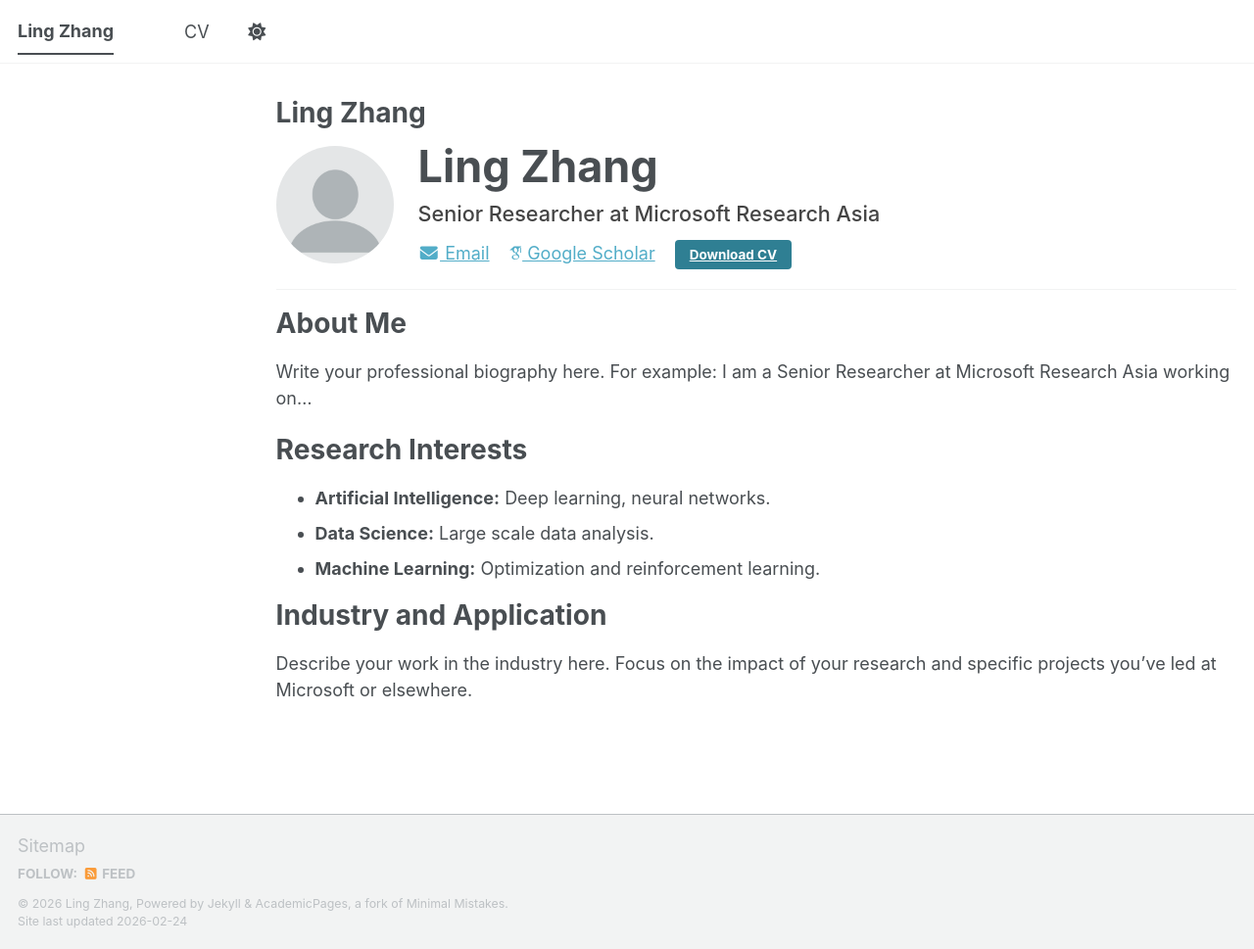
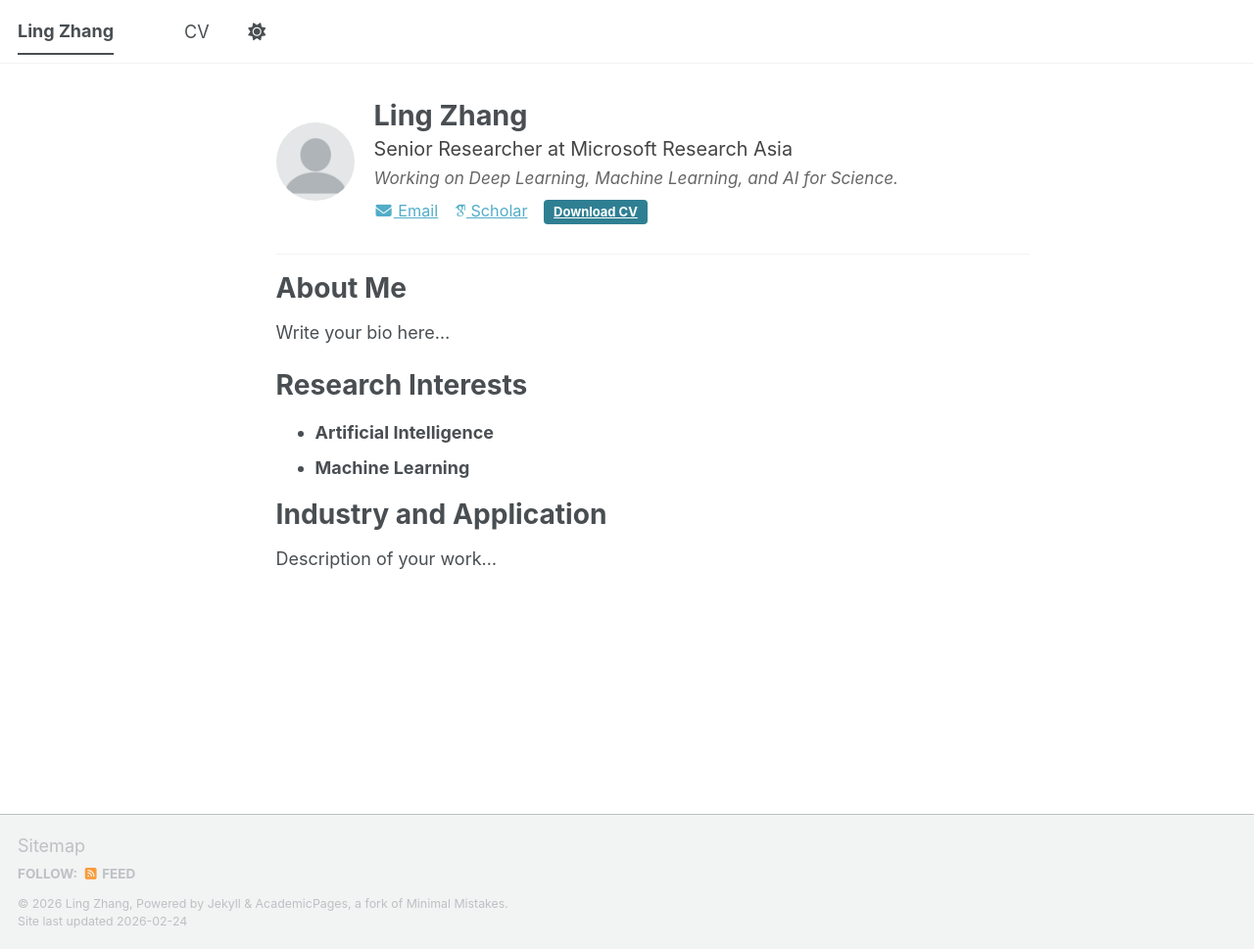
Before and after one commit to sweet-tea-olive/zhangling, a Jekyll site: the page built from _pages/about.md, in a window 1280 px wide and 969 px high. Shown: the whole window at 98% size. Built offline with Jekyll 4.4.1, drawn with Linux system fonts in a browser that asks for light colours; some web fonts are replaced; a script bundle is joined from its source files by our own code; library files that are not in the unit come from our copies.

Commit message:
Update about.md

```diff
--- a/_pages/about.md
+++ b/_pages/about.md
@@ -10,18 +10,34 @@ redirect_from:
   - /about.html
 ---
 
-<div style="display: flex; align-items: center; margin-bottom: 20px;">
-  <!-- 1. Make sure your photo is in the /images/ folder and named profile.png -->
-  <img src="/images/profile.png" style="width: 120px; height: 120px; border-radius: 50%; margin-right: 25px; object-fit: cover;">
+<style>
+  /* This hides the default "Ling Zhang" title that the template adds automatically */
+  .page__title { display: none; }
+</style>
+
+<div style="display: flex; align-items: center; margin-top: 0; margin-bottom: 30px;">
+  <!-- 1. Smaller photo (80px instead of 120px) -->
+  <img src="/images/profile.png" style="width: 80px; height: 80px; border-radius: 50%; margin-right: 20px; object-fit: cover;">
 
   <div>
-    <h1 style="margin: 0; padding: 0; border: none; font-size: 2.5em;">Ling Zhang</h1>
-    <p style="margin: 5px 0; color: #444; font-size: 1.2em; font-weight: 500;">Senior Researcher at Microsoft Research Asia</p>
+    <!-- 2. Smaller Name (using h2 instead of h1) -->
+    <h2 style="margin: 0; padding: 0; border: none; font-size: 1.6em;">Ling Zhang</h2>
 
-    <p style="margin: 10px 0 0 0; font-size: 1em;">
-      <a href="mailto:your-email@microsoft.com" style="margin-right: 15px;"><i class="fas fa-fw fa-envelope"></i> Email</a>
-      <a href="https://scholar.google.com/your-profile" style="margin-right: 15px;"><i class="ai ai-google-scholar"></i> Google Scholar</a>
-      <a href="/files/my_cv.pdf" class="btn btn--info" style="margin: 0; padding: 5px 15px;">Download CV</a>
+    <!-- 3. Brief Description -->
+    <p style="margin: 2px 0; color: #444; font-size: 1.1em; font-weight: 400;">
+      Senior Researcher at Microsoft Research Asia
+    </p>
+
+    <!-- 4. Sub-description / Research focus -->
+    <p style="margin: 0; color: #666; font-size: 0.95em; font-style: italic;">
+      Working on Deep Learning, Machine Learning, and AI for Science.
+    </p>
+
+    <!-- 5. Links and Button -->
+    <p style="margin: 8px 0 0 0; font-size: 0.9em;">
+      <a href="mailto:your-email@microsoft.com" style="margin-right: 12px;"><i class="fas fa-fw fa-envelope"></i> Email</a>
+      <a href="https://scholar.google.com" style="margin-right: 12px;"><i class="ai ai-google-scholar"></i> Scholar</a>
+      <a href="/files/my_cv.pdf" class="btn btn--info" style="margin: 0; padding: 3px 10px; font-size: 0.8em;">Download CV</a>
     </p>
   </div>
 </div>
@@ -29,12 +45,11 @@ redirect_from:
 <hr>
 
 # About Me
-Write your professional biography here. For example: I am a Senior Researcher at Microsoft Research Asia working on...
+Write your bio here...
 
 # Research Interests
-* **Artificial Intelligence:** Deep learning, neural networks.
-* **Data Science:** Large scale data analysis.
-* **Machine Learning:** Optimization and reinforcement learning.
+* **Artificial Intelligence**
+* **Machine Learning**
 
 # Industry and Application
-Describe your work in the industry here. Focus on the impact of your research and specific projects you've led at Microsoft or elsewhere.
+Description of your work...
```
Also changed, not shown: other parts of _pages/about.md (+1 -1 lines).
